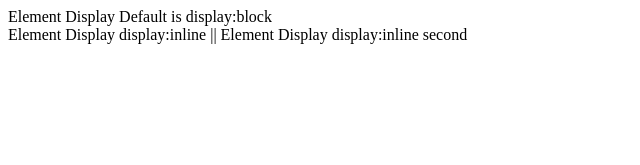
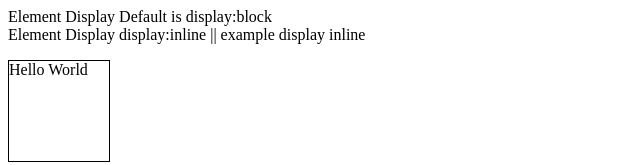
Before and after one commit to wahyupambudi/synrgy-chapter2, a plain HTML site: page index.html in a window 1280 px wide. Shown: the whole page, without its empty margins (0-640 px from the left). Drawn offline with Linux system fonts and the light colour scheme.

Commit message:
feat(layouting) - dimension

```diff
--- a/index.html
+++ b/index.html
@@ -6,14 +6,21 @@
   <link rel="stylesheet" href="layout.css">
 </head>
 <body>
+  <!-- display block with css -->
   <div class="display-block">
     Element Display Default is display:block
   </div>
+
+  <!-- display inline with css -->
   <div class="display-inline">
     Element Display display:inline ||
   </div>
-  <div class="display-inline">
-    Element Display display:inline second
-  </div>
+  <!-- example display inline -->
+  <span>example display inline</span>
+
+  <!-- implementation dimension -->
+  <!-- not working for display inline -->
+  <p class="dimension">Hello World</p>
+
 </body>
 </html>
--- a/layout.css
+++ b/layout.css
@@ -5,3 +5,9 @@
 .display-inline {
   display: inline;
 }
+
+.dimension {
+  width: 100px;
+  height: 100px;
+  border: 1px solid black;
+}
```
